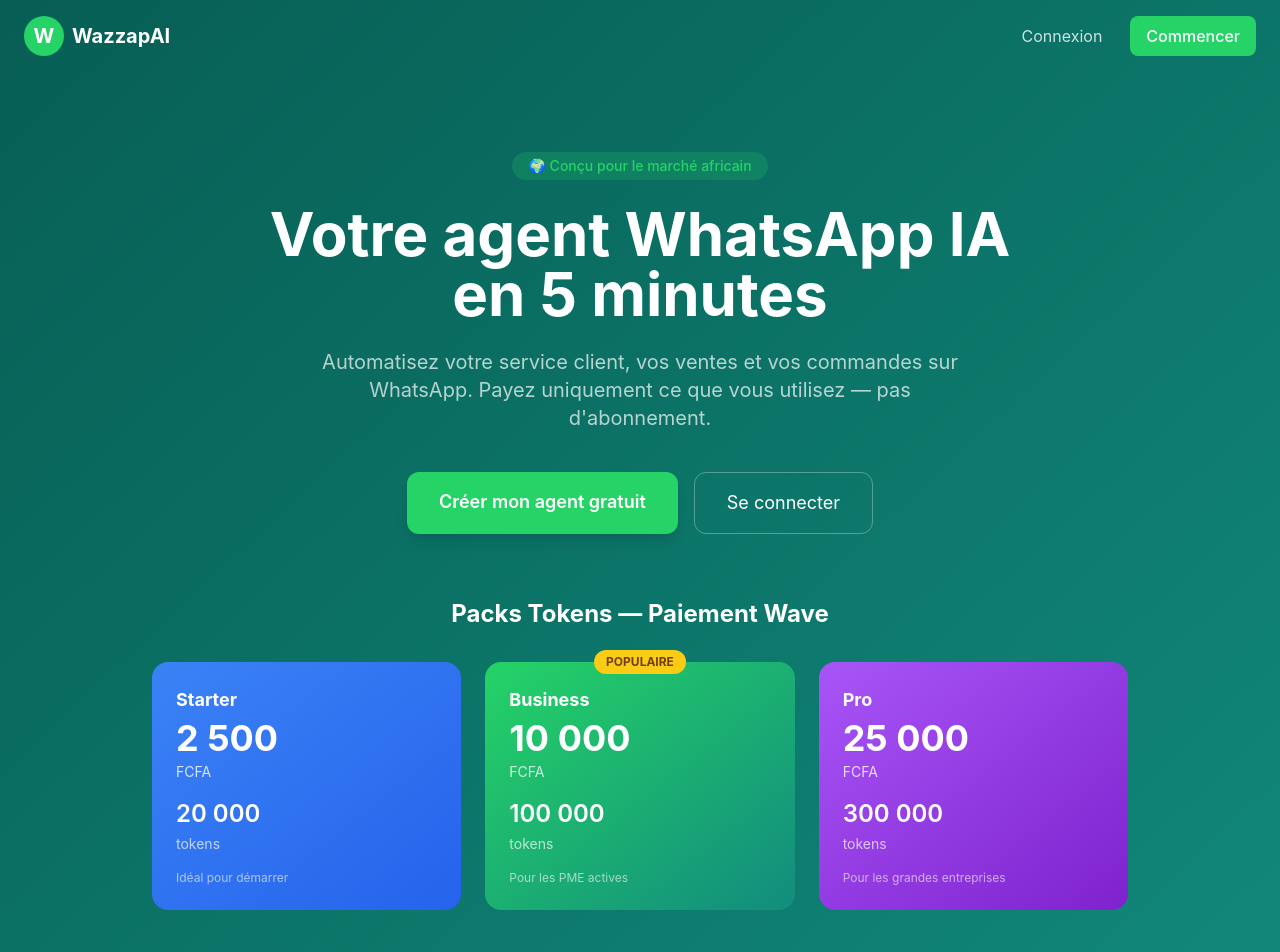
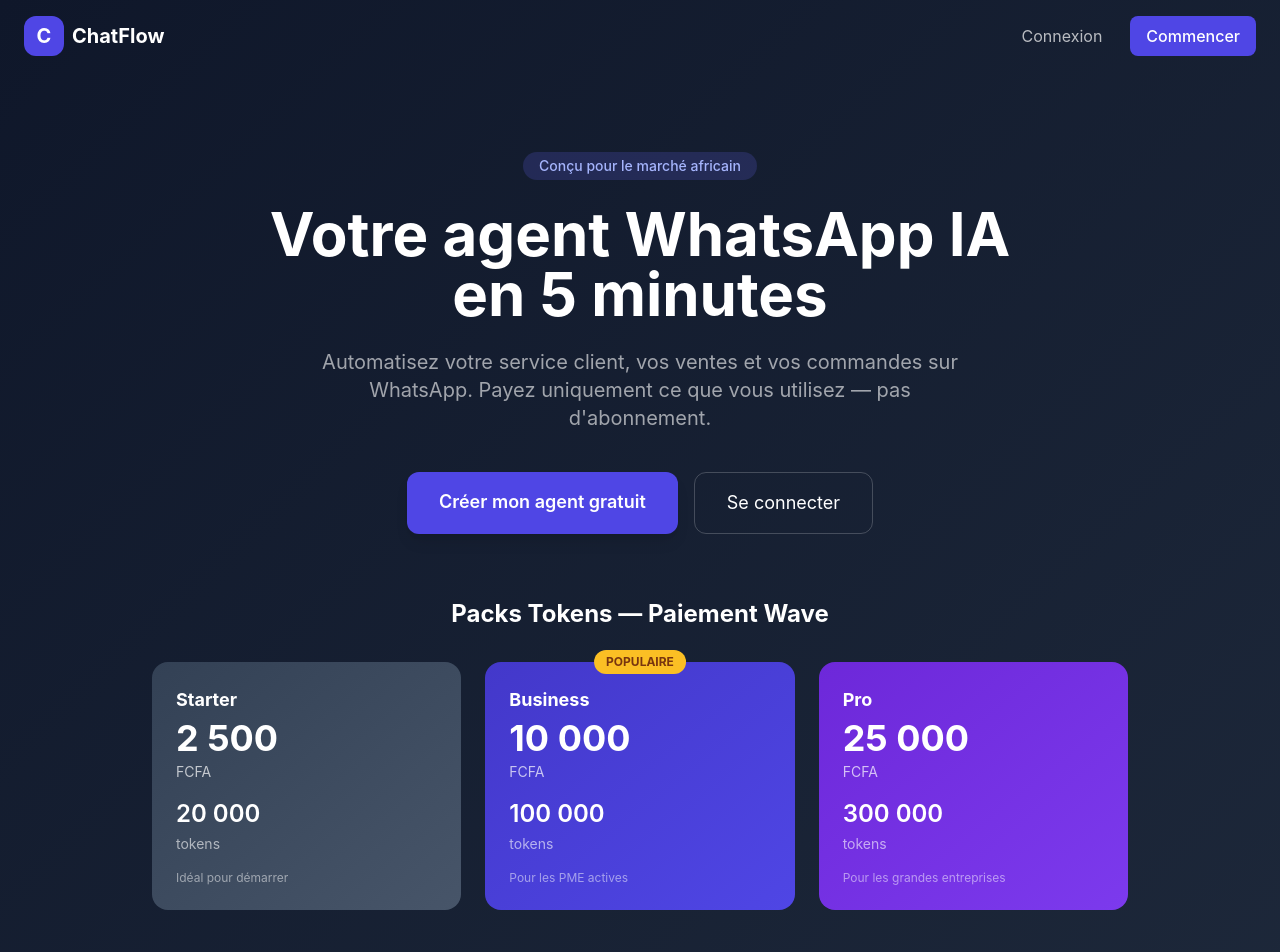
Before and after one commit to junioryeo40-max/wazzap-ai, a Next.js app: page / in a window 1280 px wide. Shown: the top 952 px of the page. Built offline with nearby package versions, Linux system fonts and the light colour scheme.

Commit message:
Rebrand: WazzapAI vers ChatFlow, couleurs sobres indigo/slate

```diff
--- a/app/(auth)/login/page.tsx
+++ b/app/(auth)/login/page.tsx
@@ -31,12 +31,12 @@
   }
 
   return (
-    <div className="min-h-screen bg-gradient-to-br from-[#075E54] to-[#128C7E] flex items-center justify-center p-4">
+    <div className="min-h-screen bg-gradient-to-br from-slate-900 to-slate-800 flex items-center justify-center p-4">
       <div className="bg-white rounded-2xl shadow-2xl w-full max-w-md p-8">
         <div className="text-center mb-8">
-          <div className="w-16 h-16 bg-[#25D366] rounded-full flex items-center justify-center text-white text-3xl font-bold mx-auto mb-4">W</div>
+          <div className="w-16 h-16 bg-indigo-600 rounded-2xl flex items-center justify-center text-white text-3xl font-bold mx-auto mb-4">C</div>
           <h1 className="text-2xl font-bold text-gray-800">Connexion</h1>
-          <p className="text-gray-500 text-sm mt-1">Bienvenue sur WazzapAI</p>
+          <p className="text-gray-500 text-sm mt-1">Bienvenue sur ChatFlow</p>
         </div>
 
         <form onSubmit={handleSubmit} className="space-y-4">
@@ -47,7 +47,7 @@
               required
               value={form.email}
               onChange={e => setForm({ ...form, email: e.target.value })}
-              className="w-full border border-gray-300 rounded-lg px-4 py-3 focus:outline-none focus:ring-2 focus:ring-[#25D366] text-gray-800"
+              className="w-full border border-gray-200 rounded-lg px-4 py-3 focus:outline-none focus:ring-2 focus:ring-indigo-500 text-gray-800"
               placeholder="votre@email.com"
             />
           </div>
@@ -58,7 +58,7 @@
               required
               value={form.password}
               onChange={e => setForm({ ...form, password: e.target.value })}
-              className="w-full border border-gray-300 rounded-lg px-4 py-3 focus:outline-none focus:ring-2 focus:ring-[#25D366] text-gray-800"
+              className="w-full border border-gray-200 rounded-lg px-4 py-3 focus:outline-none focus:ring-2 focus:ring-indigo-500 text-gray-800"
               placeholder="••••••••"
             />
           </div>
@@ -72,7 +72,7 @@
           <button
             type="submit"
             disabled={loading}
-            className="w-full bg-[#25D366] text-white py-3 rounded-lg font-semibold hover:bg-[#1da851] transition disabled:opacity-60"
+            className="w-full bg-indigo-600 text-white py-3 rounded-lg font-semibold hover:bg-indigo-700 transition disabled:opacity-60"
           >
             {loading ? 'Connexion...' : 'Se connecter'}
           </button>
@@ -80,7 +80,7 @@
 
         <p className="text-center text-gray-500 text-sm mt-6">
           Pas encore de compte ?{' '}
-          <Link href="/register" className="text-[#25D366] font-medium hover:underline">
+          <Link href="/register" className="text-indigo-600 font-medium hover:underline">
             S&apos;inscrire
           </Link>
         </p>
--- a/app/(auth)/register/page.tsx
+++ b/app/(auth)/register/page.tsx
@@ -33,10 +33,10 @@
   }
 
   return (
-    <div className="min-h-screen bg-gradient-to-br from-[#075E54] to-[#128C7E] flex items-center justify-center p-4">
+    <div className="min-h-screen bg-gradient-to-br from-slate-900 to-slate-800 flex items-center justify-center p-4">
       <div className="bg-white rounded-2xl shadow-2xl w-full max-w-md p-8">
         <div className="text-center mb-8">
-          <div className="w-16 h-16 bg-[#25D366] rounded-full flex items-center justify-center text-white text-3xl font-bold mx-auto mb-4">W</div>
+          <div className="w-16 h-16 bg-indigo-600 rounded-2xl flex items-center justify-center text-white text-3xl font-bold mx-auto mb-4">C</div>
           <h1 className="text-2xl font-bold text-gray-800">Créer un compte</h1>
           <p className="text-gray-500 text-sm mt-1">500 tokens offerts à l&apos;inscription !</p>
         </div>
@@ -49,7 +49,7 @@
               required
               value={form.name}
               onChange={e => setForm({ ...form, name: e.target.value })}
-              className="w-full border border-gray-300 rounded-lg px-4 py-3 focus:outline-none focus:ring-2 focus:ring-[#25D366] text-gray-800"
+              className="w-full border border-gray-200 rounded-lg px-4 py-3 focus:outline-none focus:ring-2 focus:ring-indigo-500 text-gray-800"
               placeholder="Votre nom"
             />
           </div>
@@ -60,7 +60,7 @@
               required
               value={form.email}
               onChange={e => setForm({ ...form, email: e.target.value })}
-              className="w-full border border-gray-300 rounded-lg px-4 py-3 focus:outline-none focus:ring-2 focus:ring-[#25D366] text-gray-800"
+              className="w-full border border-gray-200 rounded-lg px-4 py-3 focus:outline-none focus:ring-2 focus:ring-indigo-500 text-gray-800"
               placeholder="votre@email.com"
             />
           </div>
@@ -71,7 +71,7 @@
               required
               value={form.password}
               onChange={e => setForm({ ...form, password: e.target.value })}
-              className="w-full border border-gray-300 rounded-lg px-4 py-3 focus:outline-none focus:ring-2 focus:ring-[#25D366] text-gray-800"
+              className="w-full border border-gray-200 rounded-lg px-4 py-3 focus:outline-none focus:ring-2 focus:ring-indigo-500 text-gray-800"
               placeholder="Min. 6 caractères"
             />
           </div>
@@ -82,7 +82,7 @@
               required
               value={form.confirm}
               onChange={e => setForm({ ...form, confirm: e.target.value })}
-              className="w-full border border-gray-300 rounded-lg px-4 py-3 focus:outline-none focus:ring-2 focus:ring-[#25D366] text-gray-800"
+              className="w-full border border-gray-200 rounded-lg px-4 py-3 focus:outline-none focus:ring-2 focus:ring-indigo-500 text-gray-800"
               placeholder="••••••••"
             />
           </div>
@@ -96,7 +96,7 @@
           <button
             type="submit"
             disabled={loading}
-            className="w-full bg-[#25D366] text-white py-3 rounded-lg font-semibold hover:bg-[#1da851] transition disabled:opacity-60"
+            className="w-full bg-indigo-600 text-white py-3 rounded-lg font-semibold hover:bg-indigo-700 transition disabled:opacity-60"
           >
             {loading ? 'Création...' : 'Créer mon compte'}
           </button>
@@ -104,7 +104,7 @@
 
         <p className="text-center text-gray-500 text-sm mt-6">
           Déjà un compte ?{' '}
-          <Link href="/login" className="text-[#25D366] font-medium hover:underline">
+          <Link href="/login" className="text-indigo-600 font-medium hover:underline">
             Se connecter
           </Link>
         </p>
--- a/app/dashboard/page.tsx
+++ b/app/dashboard/page.tsx
@@ -24,7 +24,7 @@
 
   const stats = [
     { label: 'Agents créés', value: agents.length, sub: `${activeAgents} actifs`, color: 'bg-blue-500', href: '/dashboard/agents' },
-    { label: 'WhatsApp connectés', value: connectedAgents, sub: `sur ${agents.length} agents`, color: 'bg-[#25D366]', href: '/dashboard/agents' },
+    { label: 'WhatsApp connectés', value: connectedAgents, sub: `sur ${agents.length} agents`, color: 'bg-indigo-500', href: '/dashboard/agents' },
     { label: 'Messages traités', value: messagesCount.toLocaleString(), sub: 'total', color: 'bg-purple-500', href: '/dashboard/conversations' },
     { label: 'Commandes', value: recentOrders.length, sub: `${pendingOrders} en attente`, color: 'bg-orange-500', href: '/dashboard/orders' },
   ]
@@ -33,7 +33,7 @@
     <div className="p-6 max-w-6xl mx-auto">
       <div className="mb-8">
         <h1 className="text-2xl font-bold text-gray-800">Bonjour, {user.name || user.email.split('@')[0]} 👋</h1>
-        <p className="text-gray-500 text-sm mt-1">Voici l&apos;état de votre plateforme WazzapAI</p>
+        <p className="text-gray-500 text-sm mt-1">Voici l&apos;état de votre plateforme ChatFlow</p>
       </div>
 
       {/* Stats */}
@@ -53,9 +53,9 @@
         <div className="bg-white rounded-2xl p-6 shadow-sm">
           <div className="flex items-center justify-between mb-4">
             <h2 className="font-bold text-gray-800">Solde Tokens</h2>
-            <Link href="/dashboard/tokens" className="text-[#25D366] text-sm font-medium hover:underline">Recharger</Link>
+            <Link href="/dashboard/tokens" className="text-indigo-600 text-sm font-medium hover:underline">Recharger</Link>
           </div>
-          <div className="text-4xl font-bold text-[#075E54] mb-1">
+          <div className="text-4xl font-bold text-indigo-700 mb-1">
             {(balance?.balance ?? 0).toLocaleString('fr-FR')}
           </div>
           <div className="text-gray-400 text-sm mb-4">tokens disponibles</div>
@@ -68,7 +68,7 @@
               </div>
               <div className="mt-2 bg-gray-200 rounded-full h-2">
                 <div
-                  className="bg-[#25D366] h-2 rounded-full transition-all"
+                  className="bg-indigo-500 h-2 rounded-full transition-all"
                   style={{ width: `${Math.min(100, ((balance?.totalUsed ?? 0) / Math.max(1, balance?.totalBought ?? 1)) * 100)}%` }}
                 />
               </div>
@@ -86,7 +86,7 @@
         <div className="bg-white rounded-2xl p-6 shadow-sm">
           <div className="flex items-center justify-between mb-4">
             <h2 className="font-bold text-gray-800">Commandes récentes</h2>
-            <Link href="/dashboard/orders" className="text-[#25D366] text-sm font-medium hover:underline">Voir tout</Link>
+            <Link href="/dashboard/orders" className="text-indigo-600 text-sm font-medium hover:underline">Voir tout</Link>
           </div>
           {recentOrders.length === 0 ? (
             <div className="text-center py-8 text-gray-400">
@@ -114,10 +114,10 @@
 
       {/* Quick actions */}
       {agents.length === 0 && (
-        <div className="mt-6 bg-gradient-to-r from-[#075E54] to-[#128C7E] rounded-2xl p-6 text-white">
+        <div className="mt-6 bg-gradient-to-r from-indigo-800 to-indigo-700 rounded-2xl p-6 text-white">
           <h3 className="font-bold text-lg mb-2">Créez votre premier agent IA 🤖</h3>
           <p className="text-white/70 text-sm mb-4">En 5 minutes, connectez WhatsApp et automatisez votre service client.</p>
-          <Link href="/dashboard/agents" className="bg-[#25D366] text-white px-5 py-2.5 rounded-lg font-medium hover:bg-[#1da851] transition inline-block">
+          <Link href="/dashboard/agents" className="bg-indigo-500 text-white px-5 py-2.5 rounded-lg font-medium hover:bg-[#1da851] transition inline-block">
             Créer un agent
           </Link>
         </div>
--- a/app/layout.tsx
+++ b/app/layout.tsx
@@ -2,7 +2,7 @@
 import './globals.css'
 
 export const metadata: Metadata = {
-  title: 'WazzapAI — Agent WhatsApp IA pour l\'Afrique',
+  title: 'ChatFlow — Agent WhatsApp IA pour l\'Afrique',
   description: 'Créez votre agent WhatsApp IA en quelques minutes. Service client, vente, FAQ automatisés.',
 }
 
--- a/app/page.tsx
+++ b/app/page.tsx
@@ -2,18 +2,18 @@
 
 export default function HomePage() {
   return (
-    <div className="min-h-screen bg-gradient-to-br from-[#075E54] to-[#128C7E]">
+    <div className="min-h-screen bg-gradient-to-br from-slate-900 to-slate-800">
       {/* Nav */}
       <nav className="flex items-center justify-between px-6 py-4">
         <div className="flex items-center gap-2">
-          <div className="w-10 h-10 bg-[#25D366] rounded-full flex items-center justify-center text-white text-xl font-bold">W</div>
-          <span className="text-white text-xl font-bold">WazzapAI</span>
+          <div className="w-10 h-10 bg-indigo-600 rounded-xl flex items-center justify-center text-white text-xl font-bold">C</div>
+          <span className="text-white text-xl font-bold">ChatFlow</span>
         </div>
         <div className="flex gap-3">
-          <Link href="/login" className="text-white/80 hover:text-white px-4 py-2 rounded-lg transition">
+          <Link href="/login" className="text-white/70 hover:text-white px-4 py-2 rounded-lg transition">
             Connexion
           </Link>
-          <Link href="/register" className="bg-[#25D366] text-white px-4 py-2 rounded-lg hover:bg-[#1da851] transition font-medium">
+          <Link href="/register" className="bg-indigo-600 text-white px-4 py-2 rounded-lg hover:bg-indigo-700 transition font-medium">
             Commencer
           </Link>
         </div>
@@ -21,21 +21,21 @@
 
       {/* Hero */}
       <div className="max-w-4xl mx-auto px-6 pt-20 pb-16 text-center">
-        <div className="inline-block bg-[#25D366]/20 text-[#25D366] px-4 py-1 rounded-full text-sm font-medium mb-6">
-          🌍 Conçu pour le marché africain
+        <div className="inline-block bg-indigo-500/20 text-indigo-300 px-4 py-1 rounded-full text-sm font-medium mb-6">
+          Conçu pour le marché africain
         </div>
         <h1 className="text-4xl md:text-6xl font-bold text-white mb-6 leading-tight">
           Votre agent WhatsApp IA<br />en 5 minutes
         </h1>
-        <p className="text-white/70 text-xl mb-10 max-w-2xl mx-auto">
+        <p className="text-white/60 text-xl mb-10 max-w-2xl mx-auto">
           Automatisez votre service client, vos ventes et vos commandes sur WhatsApp.
           Payez uniquement ce que vous utilisez — pas d&apos;abonnement.
         </p>
         <div className="flex flex-col sm:flex-row gap-4 justify-center">
-          <Link href="/register" className="bg-[#25D366] text-white px-8 py-4 rounded-xl text-lg font-semibold hover:bg-[#1da851] transition shadow-lg">
+          <Link href="/register" className="bg-indigo-600 text-white px-8 py-4 rounded-xl text-lg font-semibold hover:bg-indigo-700 transition shadow-lg">
             Créer mon agent gratuit
           </Link>
-          <Link href="/login" className="border border-white/30 text-white px-8 py-4 rounded-xl text-lg hover:bg-white/10 transition">
+          <Link href="/login" className="border border-white/20 text-white px-8 py-4 rounded-xl text-lg hover:bg-white/5 transition">
             Se connecter
           </Link>
         </div>
@@ -46,22 +46,22 @@
         <h2 className="text-white text-2xl font-bold text-center mb-8">Packs Tokens — Paiement Wave</h2>
         <div className="grid grid-cols-1 md:grid-cols-3 gap-6">
           {[
-            { name: 'Starter', tokens: '20 000', price: '2 500', currency: 'FCFA', desc: 'Idéal pour démarrer', color: 'from-blue-500 to-blue-600' },
-            { name: 'Business', tokens: '100 000', price: '10 000', currency: 'FCFA', desc: 'Pour les PME actives', color: 'from-[#25D366] to-[#128C7E]', popular: true },
-            { name: 'Pro', tokens: '300 000', price: '25 000', currency: 'FCFA', desc: 'Pour les grandes entreprises', color: 'from-purple-500 to-purple-700' },
+            { name: 'Starter', tokens: '20 000', price: '2 500', currency: 'FCFA', desc: 'Idéal pour démarrer', color: 'from-slate-700 to-slate-600' },
+            { name: 'Business', tokens: '100 000', price: '10 000', currency: 'FCFA', desc: 'Pour les PME actives', color: 'from-indigo-700 to-indigo-600', popular: true },
+            { name: 'Pro', tokens: '300 000', price: '25 000', currency: 'FCFA', desc: 'Pour les grandes entreprises', color: 'from-violet-700 to-violet-600' },
           ].map((pack) => (
             <div key={pack.name} className={`bg-gradient-to-br ${pack.color} rounded-2xl p-6 text-white relative`}>
               {pack.popular && (
-                <div className="absolute -top-3 left-1/2 -translate-x-1/2 bg-yellow-400 text-yellow-900 text-xs font-bold px-3 py-1 rounded-full">
+                <div className="absolute -top-3 left-1/2 -translate-x-1/2 bg-amber-400 text-amber-900 text-xs font-bold px-3 py-1 rounded-full">
                   POPULAIRE
                 </div>
               )}
               <div className="text-lg font-bold mb-1">{pack.name}</div>
               <div className="text-4xl font-bold mb-1">{pack.price}</div>
-              <div className="text-white/80 text-sm mb-4">{pack.currency}</div>
+              <div className="text-white/70 text-sm mb-4">{pack.currency}</div>
               <div className="text-2xl font-semibold mb-1">{pack.tokens}</div>
-              <div className="text-white/70 text-sm mb-4">tokens</div>
-              <div className="text-white/60 text-xs">{pack.desc}</div>
+              <div className="text-white/60 text-sm mb-4">tokens</div>
+              <div className="text-white/50 text-xs">{pack.desc}</div>
             </div>
           ))}
         </div>
@@ -78,7 +78,7 @@
           ].map((f) => (
             <div key={f.label} className="text-white">
               <div className="text-4xl mb-3">{f.icon}</div>
-              <div className="font-medium">{f.label}</div>
+              <div className="font-medium text-white/80">{f.label}</div>
             </div>
           ))}
         </div>
--- a/components/Sidebar.tsx
+++ b/components/Sidebar.tsx
@@ -27,24 +27,24 @@
   }
 
   return (
-    <aside className="w-64 bg-[#075E54] flex flex-col h-full shrink-0">
+    <aside className="w-64 bg-slate-900 flex flex-col h-full shrink-0">
       {/* Logo */}
       <div className="px-6 py-5 border-b border-white/10">
         <div className="flex items-center gap-3">
-          <div className="w-10 h-10 bg-[#25D366] rounded-full flex items-center justify-center text-white font-bold text-lg">W</div>
+          <div className="w-10 h-10 bg-indigo-600 rounded-xl flex items-center justify-center text-white font-bold text-lg">C</div>
           <div>
-            <div className="text-white font-bold text-lg leading-none">WazzapAI</div>
-            <div className="text-white/50 text-xs mt-0.5">Tableau de bord</div>
+            <div className="text-white font-bold text-lg leading-none">ChatFlow</div>
+            <div className="text-white/40 text-xs mt-0.5">Tableau de bord</div>
           </div>
         </div>
       </div>
 
       {/* Token balance */}
-      <div className="mx-4 my-4 bg-white/10 rounded-xl px-4 py-3">
-        <div className="text-white/60 text-xs mb-1">Tokens disponibles</div>
+      <div className="mx-4 my-4 bg-white/5 rounded-xl px-4 py-3">
+        <div className="text-white/50 text-xs mb-1">Tokens disponibles</div>
         <div className="text-white text-2xl font-bold">{balance.toLocaleString('fr-FR')}</div>
         {balance < 500 && (
-          <Link href="/dashboard/tokens" className="text-yellow-300 text-xs mt-1 block hover:underline">
+          <Link href="/dashboard/tokens" className="text-amber-400 text-xs mt-1 block hover:underline">
             ⚠️ Solde faible — Recharger
           </Link>
         )}
@@ -60,8 +60,8 @@
               href={href}
               className={`flex items-center gap-3 px-4 py-3 rounded-xl transition text-sm font-medium ${
                 active
-                  ? 'bg-[#25D366] text-white'
-                  : 'text-white/70 hover:bg-white/10 hover:text-white'
+                  ? 'bg-indigo-600 text-white'
+                  : 'text-white/60 hover:bg-white/5 hover:text-white'
               }`}
             >
               <Icon size={18} />
@@ -74,17 +74,17 @@
       {/* User */}
       <div className="p-4 border-t border-white/10">
         <div className="flex items-center gap-3 mb-3">
-          <div className="w-9 h-9 bg-[#25D366] rounded-full flex items-center justify-center text-white font-bold text-sm">
+          <div className="w-9 h-9 bg-indigo-600 rounded-xl flex items-center justify-center text-white font-bold text-sm">
             {(user.name || user.email)[0].toUpperCase()}
           </div>
           <div className="flex-1 min-w-0">
             <div className="text-white text-sm font-medium truncate">{user.name || 'Utilisateur'}</div>
-            <div className="text-white/50 text-xs truncate">{user.email}</div>
+            <div className="text-white/40 text-xs truncate">{user.email}</div>
           </div>
         </div>
         <button
           onClick={logout}
-          className="w-full flex items-center gap-2 px-3 py-2 text-white/60 hover:text-white hover:bg-white/10 rounded-lg transition text-sm"
+          className="w-full flex items-center gap-2 px-3 py-2 text-white/50 hover:text-white hover:bg-white/5 rounded-lg transition text-sm"
         >
           <LogOut size={16} />
           Déconnexion
```
Also changed, not shown: 1 other file (tests, documents, lock files or other folders).
